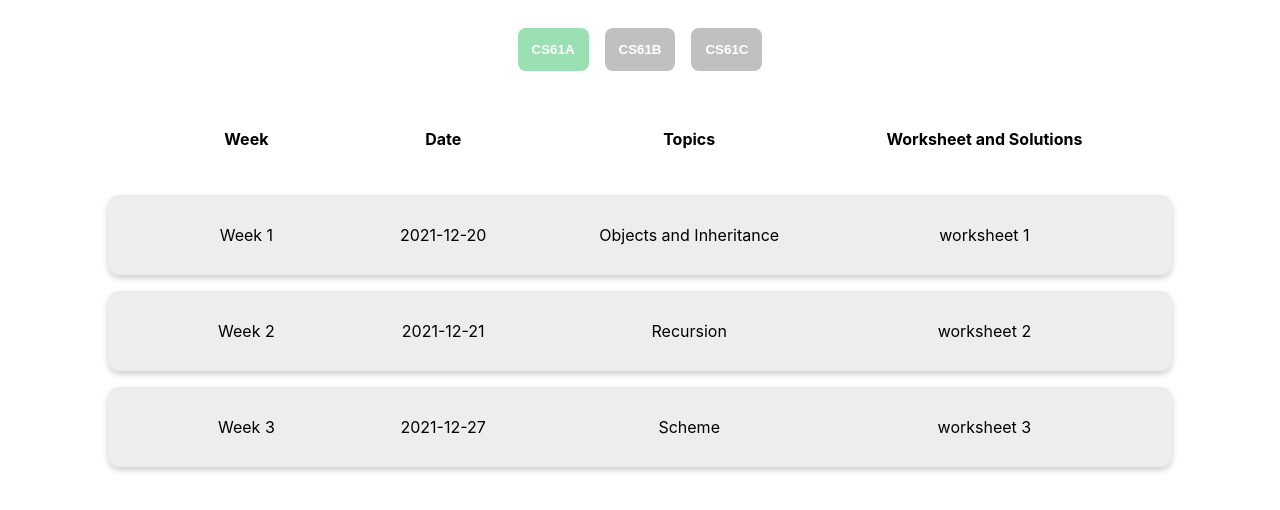
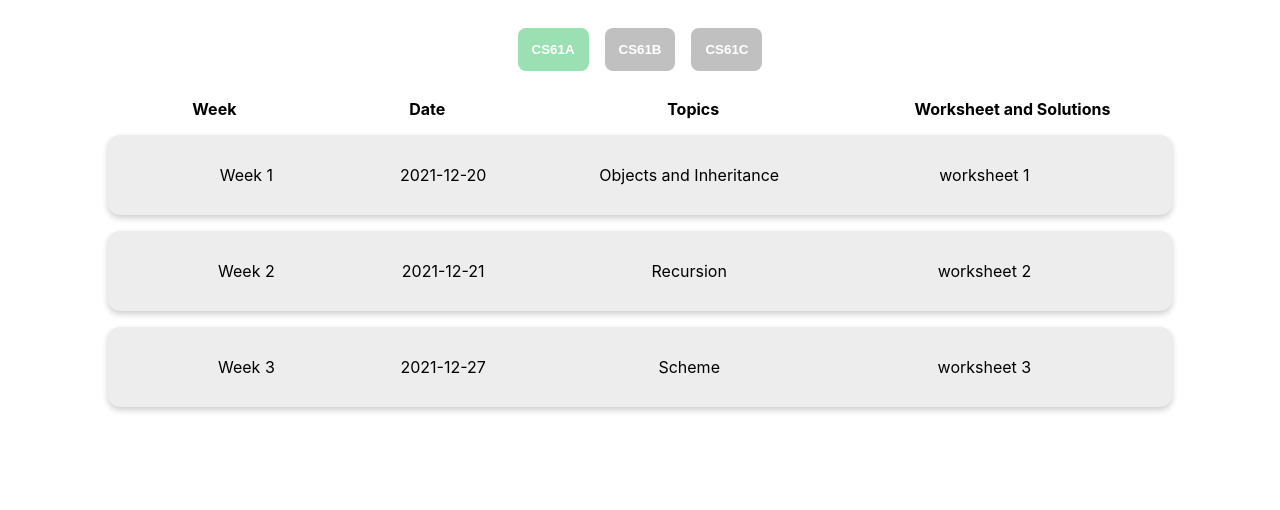
Before and after one commit to quincythai/csm-tech-frontend-lab-1, a React (Create React App) app: page / in a window 1280 px wide. Shown: the top 510 px of the page. Built offline with nearby package versions, Linux system fonts and the light colour scheme.

Commit message:
Fix header spacing

```diff
--- a/src/style/resources.css
+++ b/src/style/resources.css
@@ -50,15 +50,11 @@ can use the two classes connected together to style components that have both cl
 }
 
 /* Row */
-.rowContainer,
-.header {
+.rowContainer {
   display: flex;
   padding: 30px 40px;
   text-align: center;
   border-radius: 12px;
-}
-
-.rowContainer {
   background-color: var(--csm-resources);
   box-shadow: 0px 3px 6px rgba(0, 0, 0, 0.2);
   margin: 16px auto;
@@ -68,6 +64,7 @@ can use the two classes connected together to style components that have both cl
 .table {
   margin: auto; /* better than just setting 0 20px because we don't want it stretched */
   max-width: 1064px; /* combine margin with max-width to maintain size */
+  min-width: 750px;
 }
 
 .header {
```
